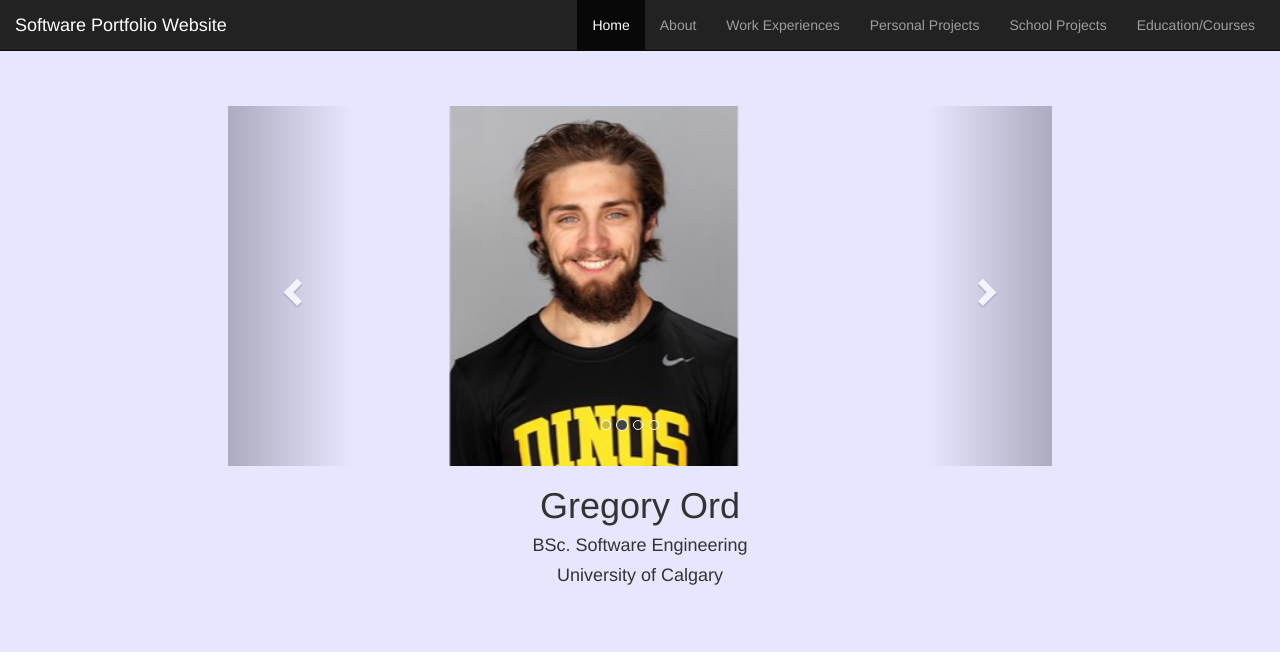
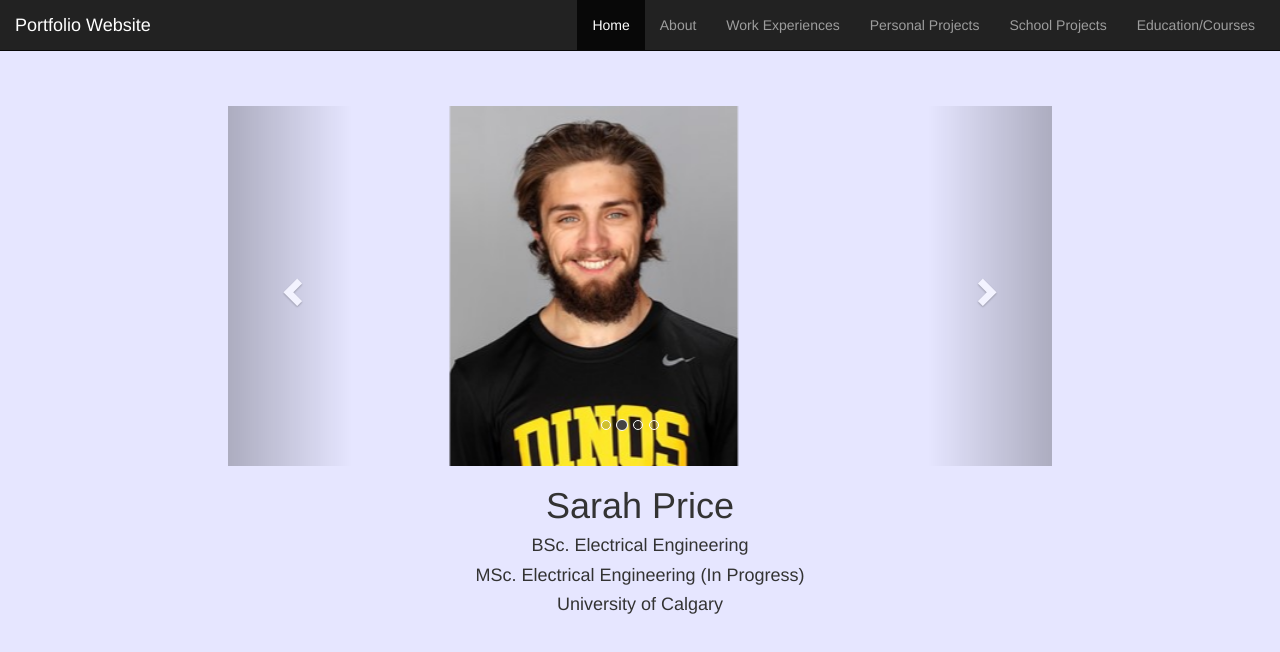
Before and after one commit to sarah4017/sarah4017.github.io, a plain HTML site: page homePage/home.html in a window 1280 px wide. Drawn offline with nearby package versions, Linux system fonts and the light colour scheme.

Commit message:
Text updates on home page

```diff
--- a/homePage/home.html
+++ b/homePage/home.html
@@ -117,7 +117,7 @@
 				<span class="icon-bar"></span>
 				<span class="icon-bar"></span>
 			  </button>
-			  <a class="navbar-brand" href="../index.html">Software Portfolio Website</a>
+			  <a class="navbar-brand" href="../index.html">Portfolio Website</a>
 			</div>
 			<div class="collapse navbar-collapse navHeaderCollapse" id="myNavbar">
 				<ul id="navBarList" class="nav navbar-nav navbar-right">
@@ -215,8 +215,9 @@
 				<div class="col-sm-2"><p> </p></div>
 				<div class="col-sm-8">
 					<div>
-						<h1>Gregory Ord</h1>
-						<h4>BSc. Software Engineering</h4>
+						<h1>Sarah Price</h1>
+						<h4>BSc. Electrical Engineering</h4>
+						<h4>MSc. Electrical Engineering (In Progress)</h4>
 						<h4>University of Calgary</h4>
 					</div>
 				</div>
```
